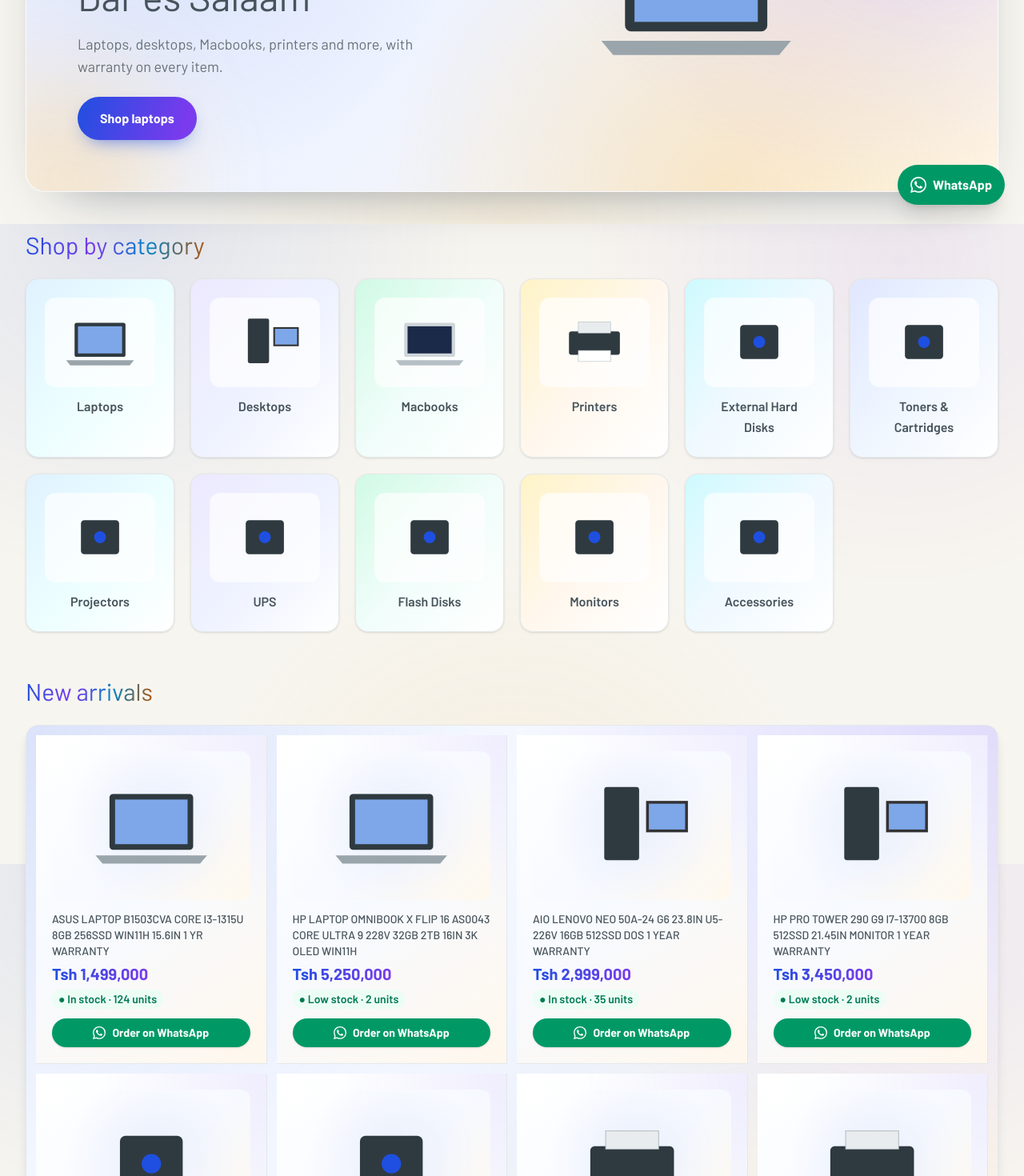
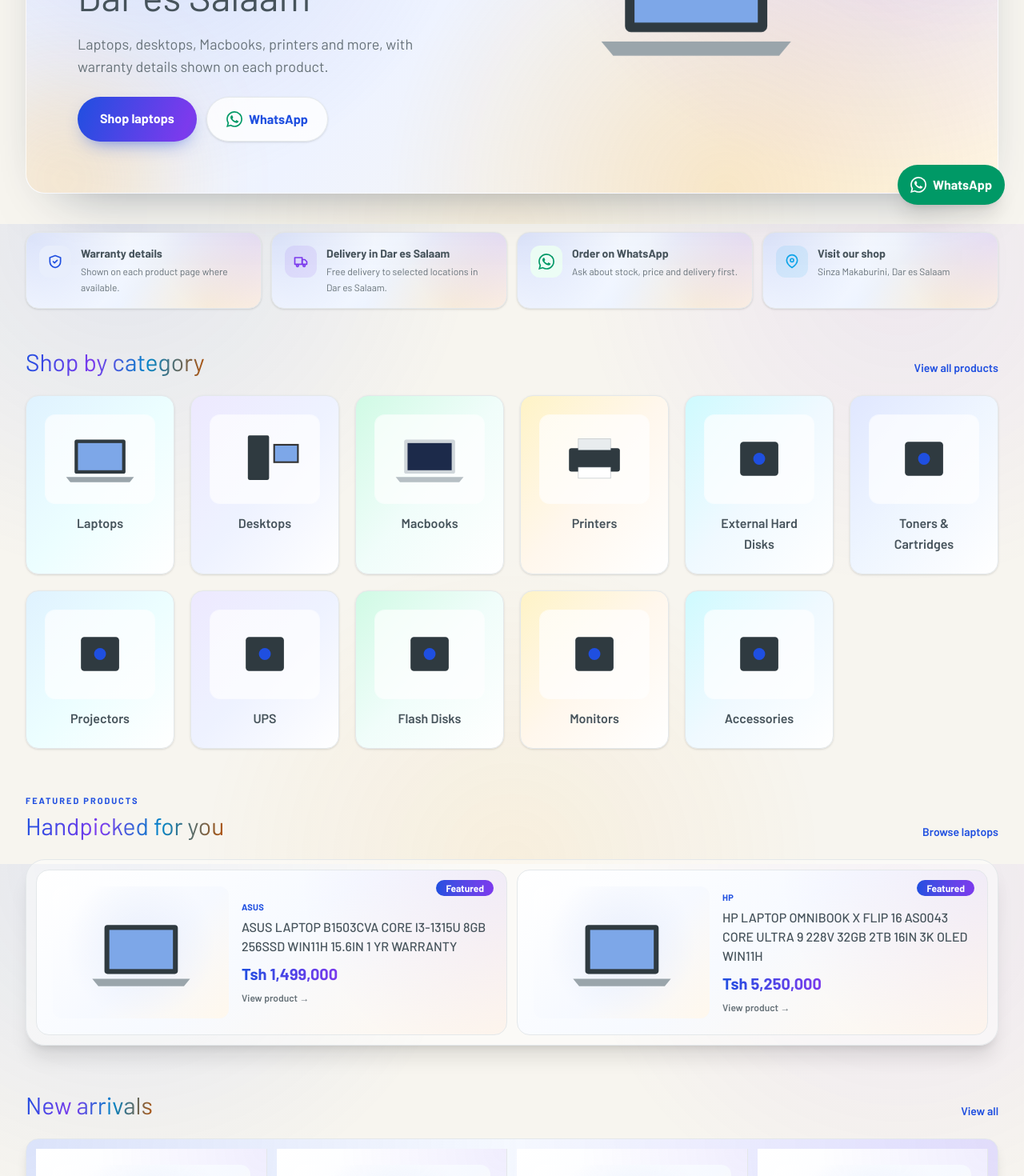
Before and after one commit to norbzCk/Computers-Store, a React (Vite) app: page / in a window 1280 px wide. Shown: the part 520-1990 px from the top of the page at 80% size. Built offline with nearby package versions, Linux system fonts and the light colour scheme.

Commit message:
feat: expand storefront home sections

```diff
--- a/src/data.js
+++ b/src/data.js
@@ -20,6 +20,8 @@
     ],
     notes: ['Placeholder delivery fees and timings. Owner to confirm before publishing.'],
   },
+  // TODO: Owner to add real, verified customer testimonials. Leave empty until reviews are available.
+  testimonials: [],
 }
 
 export const cats = [
--- a/src/pages/HomePage.jsx
+++ b/src/pages/HomePage.jsx
@@ -1,9 +1,10 @@
 import { Link } from 'react-router-dom'
-import { cats } from '../data'
+import { cats, store } from '../data'
 import Art from '../components/Art'
 import Card from '../components/Card'
+import WhatsAppIcon from '../components/WhatsAppIcon'
 import { useProducts } from '../context/ProductsContext'
-import { isInStock } from '../utils'
+import { isInStock, isSold, money, whatsappUrl } from '../utils'
 
 const tileTones = [
   'from-sky-100 via-cyan-50 to-surface hover:border-sky-300 dark:from-sky-950/70 dark:via-slate-900 dark:to-surface dark:hover:border-sky-500',
@@ -14,9 +15,26 @@
   'from-indigo-100 via-blue-50 to-surface hover:border-indigo-300 dark:from-indigo-950/70 dark:via-slate-900 dark:to-surface dark:hover:border-indigo-500',
 ]
 
+function TrustIcon({ type }) {
+  if (type === 'warranty') return <svg viewBox="0 0 24 24" fill="none" stroke="currentColor" strokeWidth="2" strokeLinecap="round" strokeLinejoin="round" className="h-5 w-5" aria-hidden="true"><path d="M12 3 4 6v6c0 5 3.5 8 8 9 4.5-1 8-4 8-9V6l-8-3Z" /><path d="m9 12 2 2 4-4" /></svg>
+  if (type === 'delivery') return <svg viewBox="0 0 24 24" fill="none" stroke="currentColor" strokeWidth="2" strokeLinecap="round" strokeLinejoin="round" className="h-5 w-5" aria-hidden="true"><path d="M3 6h11v10H3z" /><path d="M14 9h4l3 3v4h-7z" /><circle cx="7" cy="18" r="1.6" /><circle cx="17" cy="18" r="1.6" /></svg>
+  if (type === 'shop') return <svg viewBox="0 0 24 24" fill="none" stroke="currentColor" strokeWidth="2" strokeLinecap="round" strokeLinejoin="round" className="h-5 w-5" aria-hidden="true"><path d="M20 10c0 6-8 11-8 11S4 16 4 10a8 8 0 1 1 16 0Z" /><circle cx="12" cy="10" r="2.5" /></svg>
+  return <WhatsAppIcon className="h-5 w-5" />
+}
+
 export default function HomePage() {
   const { products } = useProducts()
-  const fresh = products.filter(isInStock).slice(0, 8)
+  const featured = products.filter((p) => p.featured && !isSold(p)).slice(0, 2)
+  const fresh = products.filter((p) => isInStock(p) && !p.featured).slice(0, 8)
+  const instaProducts = products.filter(isInStock).slice(0, 4)
+  const testimonials = store.testimonials || []
+  const instagramHandle = store.instagramUrl.replace(/\/+$/, '').split('/').pop()
+  const trustItems = [
+    { type: 'warranty', title: 'Warranty details', text: 'Shown on each product page where available.' },
+    { type: 'delivery', title: 'Delivery in Dar es Salaam', text: store.deliveryInfo.summary },
+    { type: 'whatsapp', title: 'Order on WhatsApp', text: 'Ask about stock, price and delivery first.' },
+    { type: 'shop', title: 'Visit our shop', text: store.address },
+  ]
   return (
     <div className="max-w-[1280px] mx-auto px-2 sm:px-6 lg:px-8 pt-6 sm:pt-8 lg:pt-10">
       <section className="hero-panel relative overflow-hidden rounded-3xl border border-white/70 dark:border-white/10 grid grid-cols-1 md:grid-cols-2 items-center gap-6 md:gap-0 p-6 sm:p-10 md:p-12 lg:p-14 xl:p-16 mb-8 sm:mb-10 lg:mb-12">
@@ -28,13 +46,30 @@
             Premium tech, local service
           </span>
           <h1 className="text-2xl sm:text-3xl md:text-4xl lg:text-[44px] xl:text-[48px] text-ink mb-4 leading-tight"><span className="text-gradient">Computers and accessories,</span> delivered in Dar es Salaam</h1>
-          <p className="max-w-[460px] text-base sm:text-lg mb-6">Laptops, desktops, Macbooks, printers and more, with warranty on every item.</p>
-          <Link className="btn-gradient inline-block rounded-full px-7 py-3.5 font-bold" to="/collections/laptops">Shop laptops</Link>
+          <p className="max-w-[460px] text-base sm:text-lg mb-6">Laptops, desktops, Macbooks, printers and more, with warranty details shown on each product.</p>
+          <div className="flex flex-wrap gap-3">
+            <Link className="btn-gradient inline-block rounded-full px-7 py-3.5 font-bold" to="/collections/laptops">Shop laptops</Link>
+            <a className="inline-flex items-center gap-2 rounded-full border border-line bg-surface/80 px-6 py-3.5 font-bold text-primary shadow-sm transition hover:-translate-y-0.5 hover:border-primary/30 hover:bg-primary-soft" href={whatsappUrl(`Hello ${store.name}, I'd like to ask about a product.`)} target="_blank" rel="noopener noreferrer"><WhatsAppIcon className="h-5 w-5 text-emerald-600" /> WhatsApp</a>
+          </div>
         </div>
         <div className="float-soft relative max-w-[380px] mx-auto w-full"><Art kind="laptops" /></div>
       </section>
-      <div className="mb-5 flex items-end gap-4 sm:mb-6">
+
+      <section aria-label="Why shop with us" className="mb-8 grid grid-cols-1 gap-3 sm:mb-10 sm:grid-cols-2 lg:mb-12 lg:grid-cols-4">
+        {trustItems.map((item, index) => (
+          <div key={item.title} className="panel-gradient flex items-start gap-3 rounded-2xl border border-line p-4 shadow-sm">
+            <span className={`grid h-10 w-10 shrink-0 place-items-center rounded-xl ${['bg-primary-soft text-primary', 'bg-violet/10 text-violet', 'bg-emerald-50 text-emerald-600 dark:bg-emerald-950/50 dark:text-emerald-300', 'bg-sky/10 text-sky'][index]}`}><TrustIcon type={item.type} /></span>
+            <div>
+              <p className="text-sm font-bold text-ink">{item.title}</p>
+              <p className="mt-0.5 text-xs leading-5 text-text">{item.text}</p>
+            </div>
+          </div>
+        ))}
+      </section>
+
+      <div className="mb-5 flex items-end justify-between gap-4 sm:mb-6">
         <h2 className="text-xl sm:text-2xl lg:text-3xl text-gradient">Shop by category</h2>
+        <Link to="/collections/all" className="hidden text-sm font-semibold text-primary hover:text-violet hover:underline sm:block">View all products</Link>
       </div>
       <div className="grid grid-cols-2 sm:grid-cols-3 md:grid-cols-4 lg:grid-cols-6 gap-3 sm:gap-4 lg:gap-5 mb-10 sm:mb-12 lg:mb-14">
         {cats.map((c, i) => <Link key={c.slug} to={`/collections/${c.slug}`} className={`group bg-gradient-to-br ${tileTones[i % tileTones.length]} rounded-2xl border border-line p-4 sm:p-5 lg:p-6 text-center text-ink font-semibold shadow-sm transition duration-300 hover:-translate-y-1 hover:shadow-xl`}>
@@ -42,14 +77,86 @@
           <span className="transition group-hover:text-primary">{c.name}</span>
         </Link>)}
       </div>
-      <div className="mb-5 flex items-end gap-4 sm:mb-6">
+
+      {featured.length > 0 && (
+        <section className="mb-10 sm:mb-12 lg:mb-14" aria-labelledby="featured-heading">
+          <div className="mb-5 flex items-end justify-between gap-4 sm:mb-6">
+            <div>
+              <p className="mb-1 text-[11px] font-bold uppercase tracking-[0.18em] text-primary">Featured products</p>
+              <h2 id="featured-heading" className="text-xl sm:text-2xl lg:text-3xl text-gradient">Handpicked for you</h2>
+            </div>
+            <Link to="/collections/laptops" className="hidden text-sm font-semibold text-primary hover:text-violet hover:underline sm:block">Browse laptops</Link>
+          </div>
+          <div className="grid gap-3 rounded-3xl border border-line bg-surface/50 p-2 shadow-xl sm:grid-cols-2 sm:p-3">
+            {featured.map((p) => (
+              <Link key={p.slug} to={`/products/${p.slug}`} className="card-gradient group relative flex flex-col gap-4 overflow-hidden rounded-2xl border border-line p-4 transition duration-300 hover:-translate-y-0.5 hover:border-primary/30 hover:shadow-lg sm:flex-row sm:items-center sm:p-5">
+                <span className="absolute top-3 right-4 rounded-full bg-gradient-to-r from-primary to-violet px-3 py-0.5 text-xs font-bold text-white">Featured</span>
+                <div className="art-stage grid aspect-[4/3] w-full place-items-center rounded-xl p-3 sm:w-[220px] sm:flex-none">{p.images?.[0] ? <img src={p.images[0]} alt={p.name} loading="lazy" className="h-full w-full rounded-lg object-contain" /> : <Art kind={p.category} />}</div>
+                <div className="flex-1">
+                  <p className="text-[11px] font-bold uppercase tracking-wide text-primary">{p.brand}</p>
+                  <h3 className="mt-1 text-sm font-medium uppercase text-ink transition-colors group-hover:text-primary sm:text-base">{p.name}</h3>
+                  <div className="mt-2 text-lg font-bold text-primary sm:text-xl"><span className="price-gradient">{money(p.price)}</span>{p.oldPrice && <s className="ml-2.5 text-base text-slate-400 dark:text-white/45">{money(p.oldPrice)}</s>}</div>
+                  <p className="mt-2 text-xs font-semibold text-text group-hover:text-primary">View product →</p>
+                </div>
+              </Link>
+            ))}
+          </div>
+        </section>
+      )}
+
+      <div className="mb-5 flex items-end justify-between gap-4 sm:mb-6">
         <h2 className="text-xl sm:text-2xl lg:text-3xl text-gradient">New arrivals</h2>
+        <Link to="/collections/all" className="text-sm font-semibold text-primary hover:text-violet hover:underline">View all</Link>
       </div>
-      <div className="panel-gradient mb-12 overflow-hidden rounded-2xl border border-line p-2 shadow-lg sm:mb-14 sm:p-3 lg:mb-16">
+      <div className="panel-gradient mb-10 overflow-hidden rounded-2xl border border-line p-2 shadow-lg sm:mb-12 sm:p-3 lg:mb-14">
         <div className="grid grid-cols-1 gap-2 sm:grid-cols-2 sm:gap-3 lg:grid-cols-3 xl:grid-cols-4">
           {fresh.map((p) => <Card key={p.slug} p={p} />)}
         </div>
       </div>
+
+      <section className="mb-10 sm:mb-12 lg:mb-14" aria-labelledby="testimonials-heading">
+        <div className="mb-5 flex items-end justify-between gap-4 sm:mb-6">
+          <div>
+            <p className="mb-1 text-[11px] font-bold uppercase tracking-[0.18em] text-violet">Customer feedback</p>
+            <h2 id="testimonials-heading" className="text-xl sm:text-2xl lg:text-3xl text-gradient">What customers say</h2>
+          </div>
+        </div>
+        {testimonials.length > 0 ? (
+          <div className="grid gap-3 sm:grid-cols-2 lg:grid-cols-3">
+            {testimonials.map((testimonial, index) => (
+              <blockquote key={`${testimonial.name}-${index}`} className="panel-gradient rounded-2xl border border-line p-5 shadow-sm">
+                <p className="text-sm leading-6 text-text">“{testimonial.quote}”</p>
+                <footer className="mt-3 text-sm font-bold text-ink">{testimonial.name}{testimonial.location ? ` · ${testimonial.location}` : ''}</footer>
+              </blockquote>
+            ))}
+          </div>
+        ) : (
+          <div className="panel-gradient rounded-2xl border border-line p-6 text-center shadow-sm sm:p-8">
+            <p className="font-bold text-ink">We only publish feedback from real customers.</p>
+            <p className="mx-auto mt-1 max-w-xl text-sm text-text">Verified customer reviews will appear here once they are available. In the meantime, ask us anything about a product on WhatsApp.</p>
+            <a href={whatsappUrl(`Hello ${store.name}, I'd like to ask about a product.`)} target="_blank" rel="noopener noreferrer" className="mt-4 inline-flex items-center gap-2 rounded-full bg-emerald-600 px-5 py-2.5 text-sm font-bold text-white shadow-sm transition hover:-translate-y-0.5 hover:bg-emerald-700"><WhatsAppIcon className="h-4 w-4" /> Ask on WhatsApp</a>
+          </div>
+        )}
+      </section>
+
+      <section className="panel-gradient relative mb-4 overflow-hidden rounded-3xl border border-line p-5 shadow-lg sm:mb-6 sm:p-8" aria-labelledby="instagram-heading">
+        <div className="flex flex-col gap-3 sm:flex-row sm:items-end sm:justify-between">
+          <div>
+            <p className="mb-1 text-[11px] font-bold uppercase tracking-[0.18em] text-sky">Instagram</p>
+            <h2 id="instagram-heading" className="text-xl sm:text-2xl lg:text-3xl text-gradient">Follow us on Instagram</h2>
+            <p className="mt-1 text-sm text-text">Product highlights and store updates from @{instagramHandle}.</p>
+          </div>
+          <a href={store.instagramUrl} target="_blank" rel="noopener noreferrer" className="inline-flex w-fit items-center gap-2 rounded-full border border-line bg-surface px-5 py-2.5 text-sm font-bold text-primary shadow-sm transition hover:-translate-y-0.5 hover:border-primary/30 hover:bg-primary-soft">Visit Instagram</a>
+        </div>
+        <div className="mt-5 grid grid-cols-2 gap-2 sm:grid-cols-4 sm:gap-3">
+          {instaProducts.map((p, index) => (
+            <a key={p.slug} href={store.instagramUrl} target="_blank" rel="noopener noreferrer" aria-label={`View ${p.name} highlights on Instagram`} className="art-stage group relative grid aspect-square place-items-center overflow-hidden rounded-2xl border border-line p-4 transition duration-300 hover:-translate-y-1 hover:border-primary/30 hover:shadow-lg">
+              {p.images?.[0] ? <img src={p.images[0]} alt={p.name} loading="lazy" className="h-full w-full rounded-xl object-contain" /> : <Art kind={p.category} tone={index % 3} />}
+              <span className="absolute inset-x-0 bottom-0 bg-gradient-to-t from-slate-950/80 to-transparent px-3 pt-6 pb-2 text-left text-[11px] font-bold uppercase tracking-wide text-white opacity-0 transition group-hover:opacity-100">Product highlight</span>
+            </a>
+          ))}
+        </div>
+      </section>
     </div>
   )
 }
```
